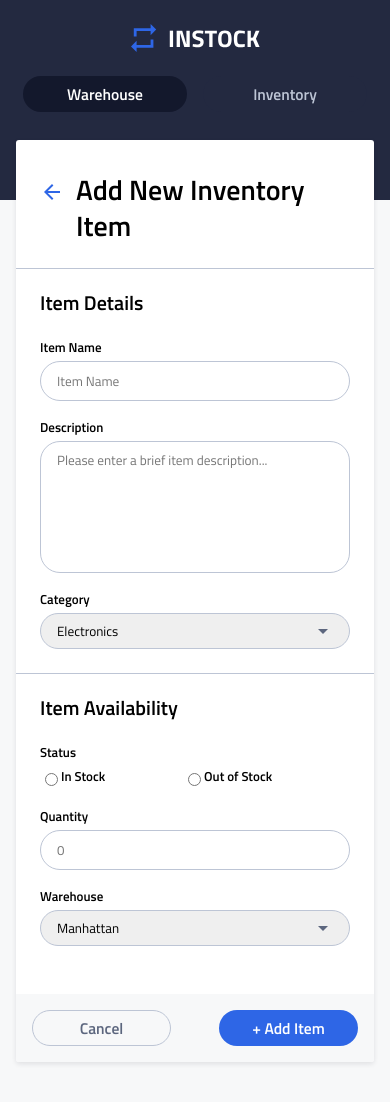
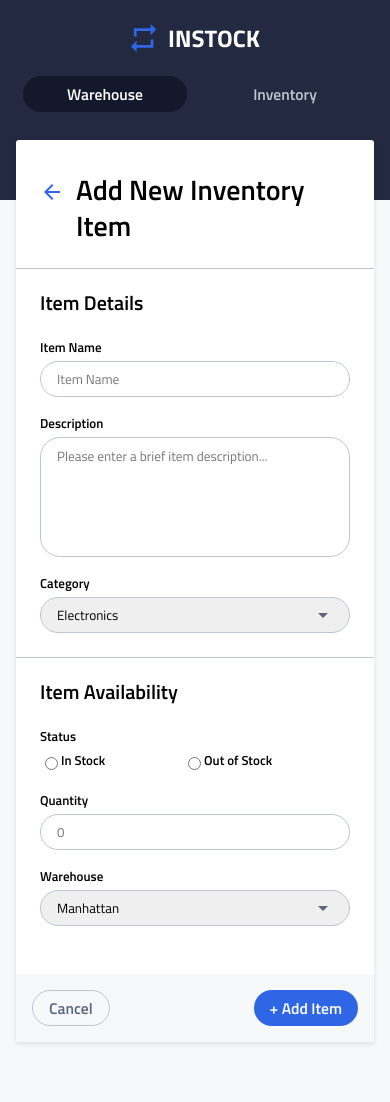
Before and after one commit to cdd741/In-Stock, a React (Create React App) app in the folder client/: page /inventories/add in a window 390 px wide. Shown: the top 1102 px of the page. Built offline with nearby package versions, Linux system fonts and the light colour scheme.

Commit message:
finished responsivity
Signed-off-by: Aidan Tilgner <aidantilgner02@gmail.com>

```diff
--- a/client/src/components/InventoryForm/InventoryForm.scss
+++ b/client/src/components/InventoryForm/InventoryForm.scss
@@ -1,6 +1,10 @@
 @use '../../styles/partials/mixins' as *;
 @use '../../styles/partials/variables' as *;
 @use '../../styles/partials/typography' as *;
+
+*{
+    box-sizing: border-box;
+}
 
 .inventory-form-container{
     width: 100%;
@@ -17,6 +21,13 @@
     border-radius: 3px;
     box-shadow: 0 2px 5px rgba(19, 24, 44, .1);
 
+    @include tablet{
+        margin: 0 32px;
+    }
+
+    @include desktop{
+        margin: 0 130px;
+    }
 
     &__header{
         display: flex;
@@ -25,6 +36,10 @@
         padding-inline-start: 24px;
         padding-inline-end: 24px;
         border-bottom: 1px solid $cloud;
+
+        @include tablet{
+            justify-content: flex-start;
+        }
     }
 
     &__back-arrow{
@@ -43,6 +58,11 @@
     &__form{
         display: flex;
         flex-direction: column;
+
+        @include tablet{
+            flex-direction: row;
+            flex-wrap: wrap;
+        }
     }
 
     &__item-details{
@@ -51,11 +71,22 @@
         display: flex;
         flex-direction: column;
         border-bottom: 1px solid $cloud;
+
+        @include tablet{
+            margin-top: 24px;
+            width: 50%;
+            border-bottom: none;
+            border-right: 1px solid $cloud;
+        }
     }
 
     &__subtitle{
         font-size: $Mobile-H2;
         line-height: $Mobile-H2-LH;
+
+        @include tablet{
+            margin-top: 0;
+        }
     }
 
     &__label{
@@ -84,6 +115,7 @@
         border: 1px solid $cloud;
         padding-left: 16px;
         padding-top: 8px;
+        padding-right: 10px;
         margin-bottom: 16px;
         resize: none;
 
@@ -117,6 +149,11 @@
         padding-inline-end: 24px;
         display: flex;
         flex-direction: column;
+
+        @include tablet{
+            width: 50%;
+            margin-top: 24px;
+        }
     }
 
     &__radios{
@@ -141,10 +178,19 @@
         background-color: $light-grey;
         padding: 16px;
         border-radius: 0 0 3px 3px;
+
+        @include tablet{
+            width: 100%;
+            justify-content: flex-end;
+        }
     }
 
     &__button{
-        width: 139px;
+        padding: 8px 16px;
+
+        @include tablet{
+            margin-left: 16px;
+        }
     }
 }
 
```
